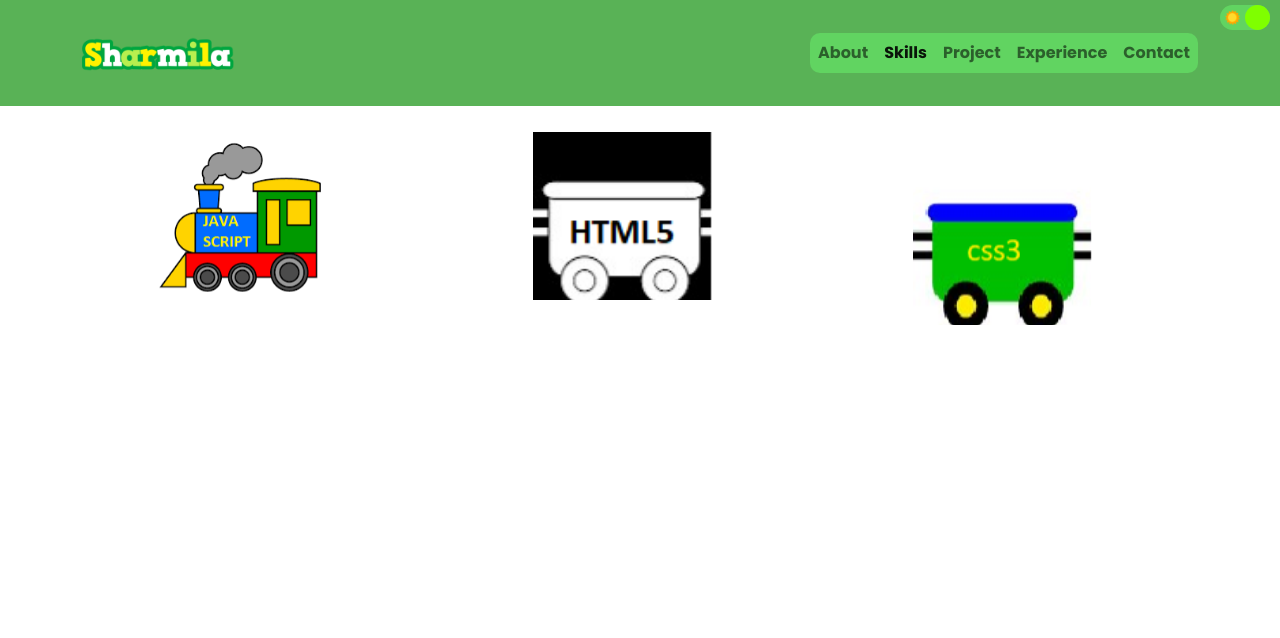
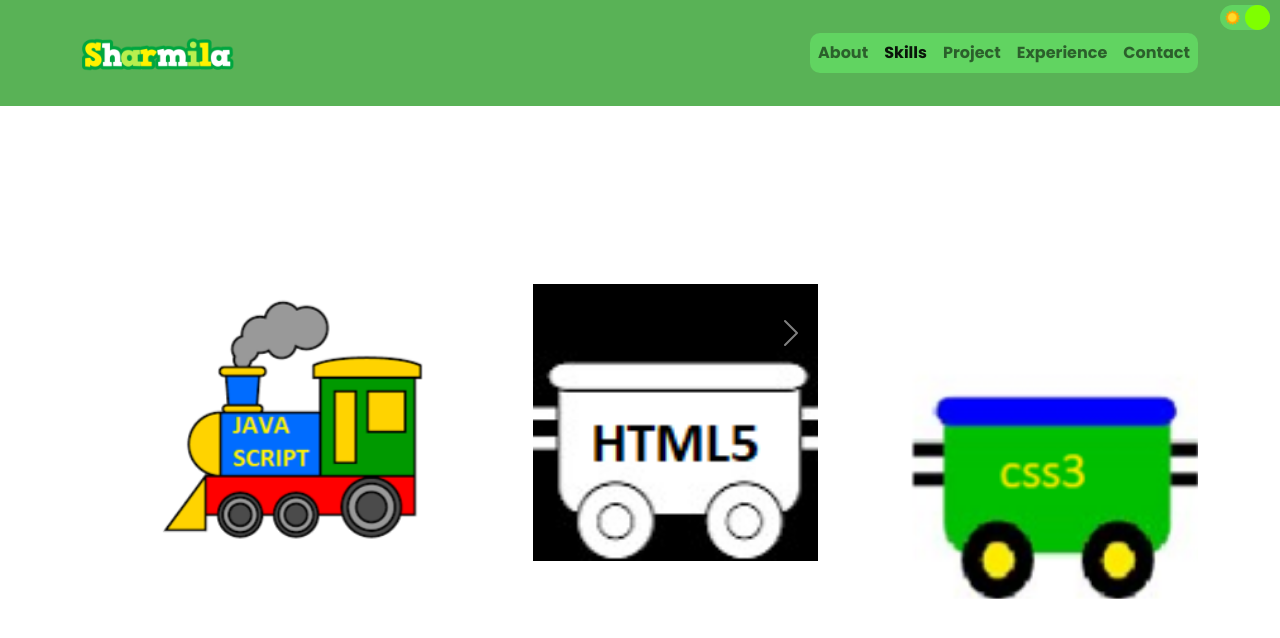
Before and after one commit to SharmilaSanthanam/Portfolio, a React (Create React App) app: page /Skills in a window 1280 px wide. Shown: the top 638 px of the page. Built offline with nearby package versions, Linux system fonts and the light colour scheme.

Commit message:
Update skills.css

```diff
--- a/src/components/Skills/skills.css
+++ b/src/components/Skills/skills.css
@@ -1,41 +1,13 @@
 .a-img1, .a-img2, .a-img3, .a-img4, .a-img5, .a-img6, .a-img7 {
-    width: clamp(50%, 500px, 50%);
-    height: min(60%,300px);
+    width: 80%;
+    height: 70%;
     margin-left: 20%;
       align-items: center;
       justify-content: center;
       text-align: center;
       overflow: scroll;
-      animation: move 30s ease-in-out infinite alternate;
-
-}
-.a-img1, .a-img2, .a-img3{
-  margin-top: 6%;
-}
-
- @keyframes move {
-    25% {
-      transform: translateY(80px);
-    }
-    50% {
-      transform: translateY(50px);
-    }
-    75% {
-      transform: translateY(20px);
-    }
-    100% {
-      transform: translateY(-20px);
-    }
-  }
-
-
-  @media screen and (min-width: 360px) {
-    .i {
-      flex-direction: column;
-      align-items: center;
-      justify-content: center;
-      text-align: center;
-      height: 90%;
     }
 
-  }
+.a-img1, .a-img2, .a-img3, .a-img4{
+  margin-top: 50%;
+}
```
